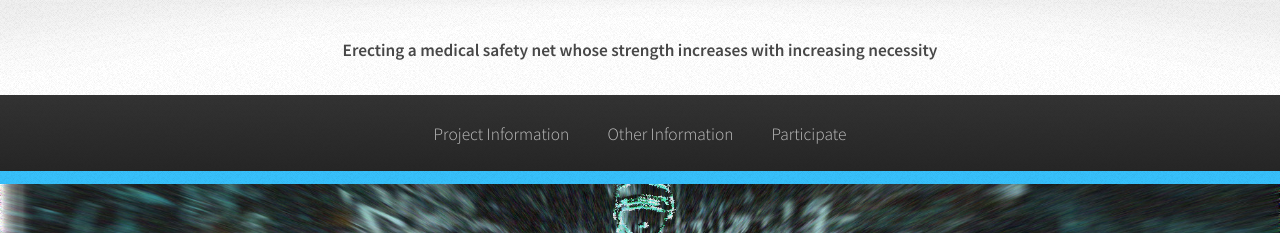
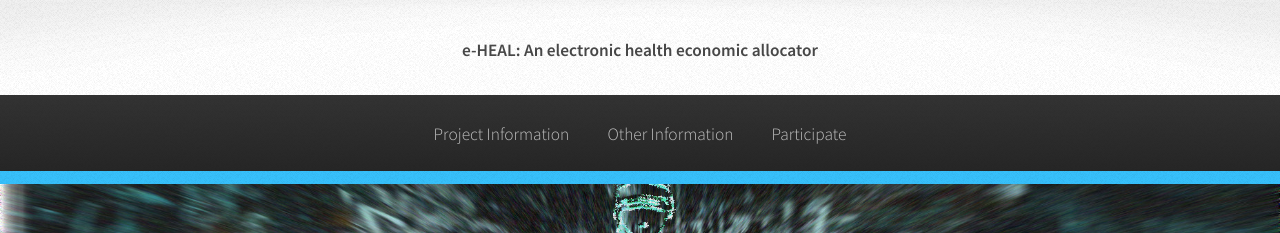
Before and after one commit to e-HEAL/e-heal.github.io, a Jekyll site: the page built from index.html, in a window 1280 px wide. Shown: the top 233 px of the page. Built offline with Jekyll 4.4.1, drawn with Linux system fonts in a browser that asks for light colours; the list of posts is cut into pages by our own code; comment, search, counter and statistics services are not loaded.

Commit message:
Changed header

```diff
--- a/_includes/header.html
+++ b/_includes/header.html
@@ -29,7 +29,7 @@
 			<div id="header">
 
 				<!-- Logo -->
-				<h1>Erecting a medical safety net whose strength increases with increasing necessity</h1>
+				<h1>e-HEAL: An electronic health economic allocator</h1>
 				<!-- Nav -->
 					<nav id="nav">
 						<ul>
```
